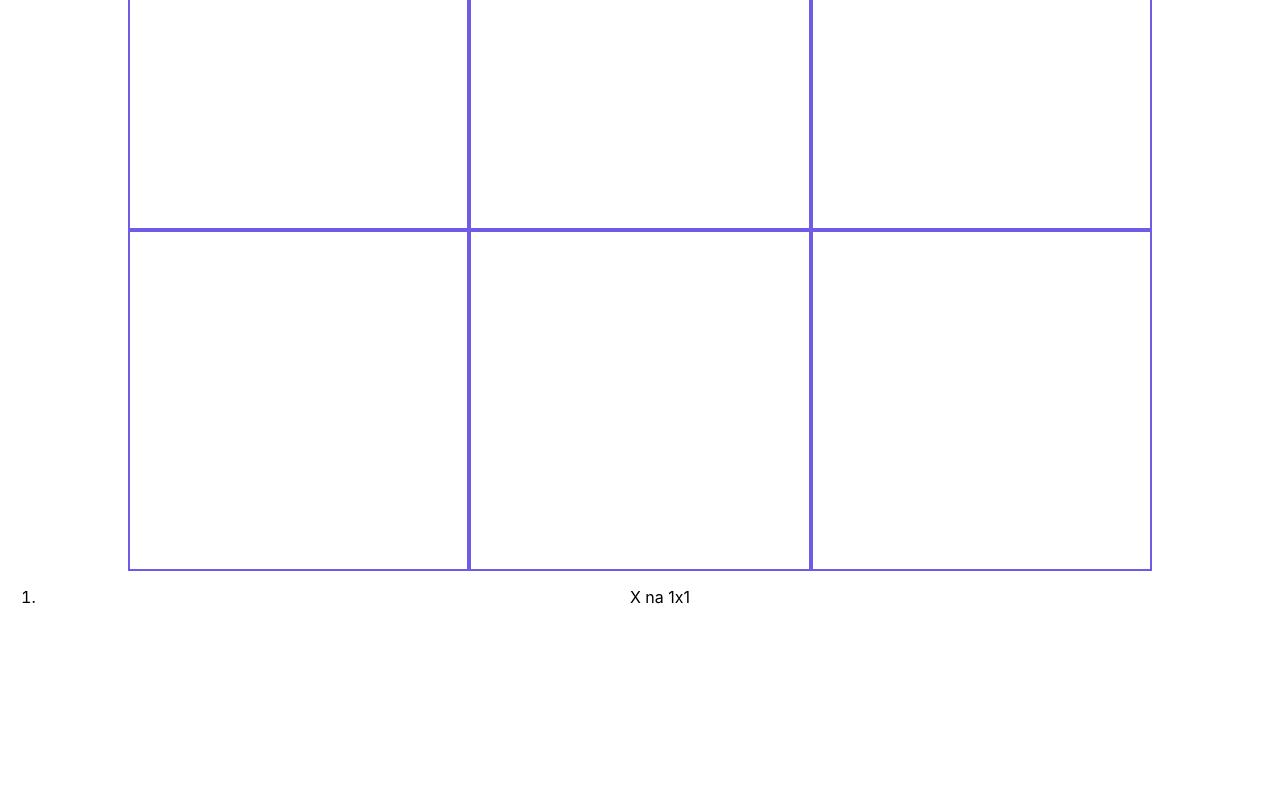
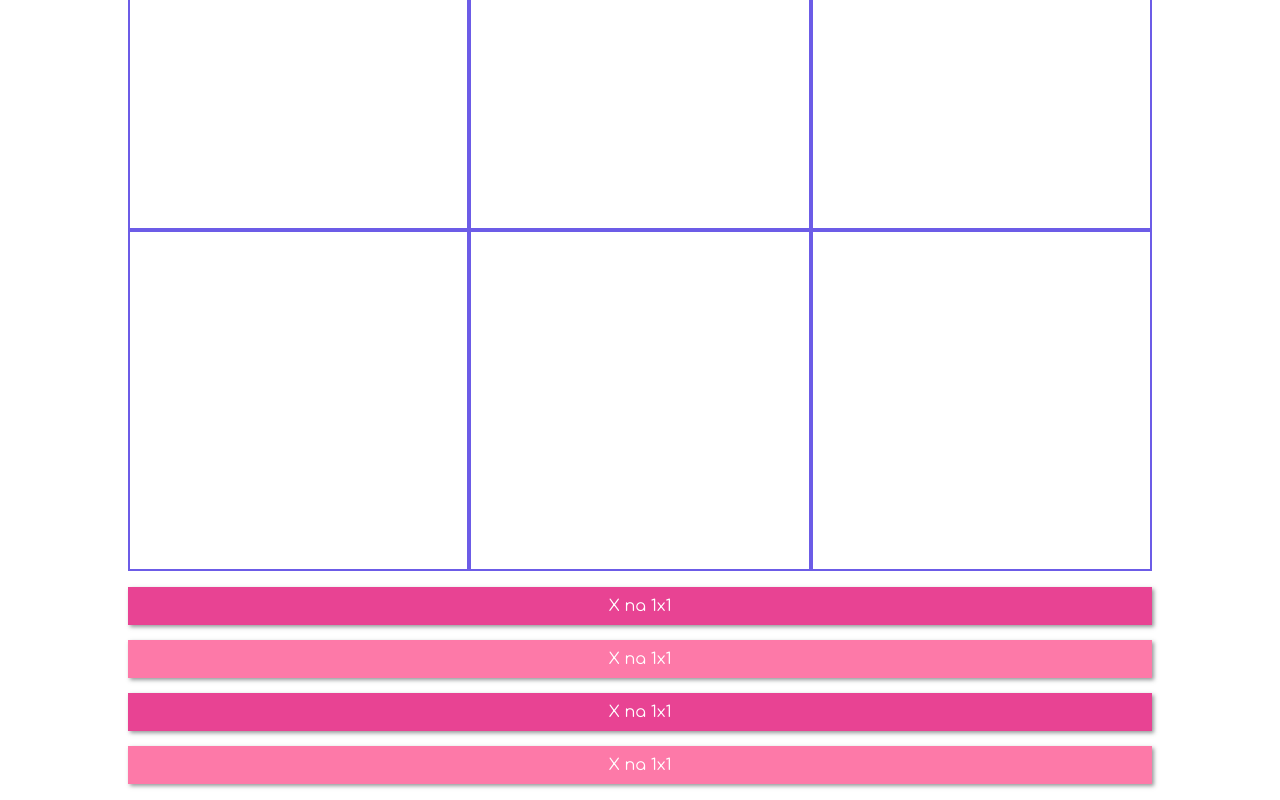
Before and after one commit to LORDBABUINO/15dias-de-react, a React (Create React App) app: page / in a window 1280 px wide. Shown: the part 516-1316 px from the top of the page. Before the commit the page ends 1139 px from the top, so only its background shows below. Built offline with nearby package versions, Linux system fonts and the light colour scheme; the HTML template or start-up script is replaced by a standard one.

Commit message:
Completes the intermediate challenge from Day 04

```diff
--- a/src/components/HistoryCollab/index.js
+++ b/src/components/HistoryCollab/index.js
@@ -1,8 +1,13 @@
 import React from 'react'
+
+import './styles.css'
 
 const HistoryCollab = () =>
 	<ol>
-		<li>X na 1x1</li>
+		<li className="history-collab">X na 1x1</li>
+		<li className="history-collab">X na 1x1</li>
+		<li className="history-collab">X na 1x1</li>
+		<li className="history-collab">X na 1x1</li>
 	</ol>
 
 export default HistoryCollab
--- /dev/null
+++ b/src/components/HistoryCollab/styles.css
@@ -0,0 +1,21 @@
+ol {
+	padding: 0;
+}
+
+.history-collab{
+	width: 80vw;
+	margin: 0 auto;
+	font-family: 'Comfortaa', sans-serif;
+	list-style: none;
+	margin-bottom: 15px;
+	padding: 10px 0;
+	background-color: #fd79a8;
+	color: #fff;
+	box-shadow: 2px 2px 4px rgb(45, 52, 54, 0.5);
+}
+
+.history-collab:nth-child(odd) {
+	background-color: #e84393;
+	color: #fff;
+}
+/**/
```
